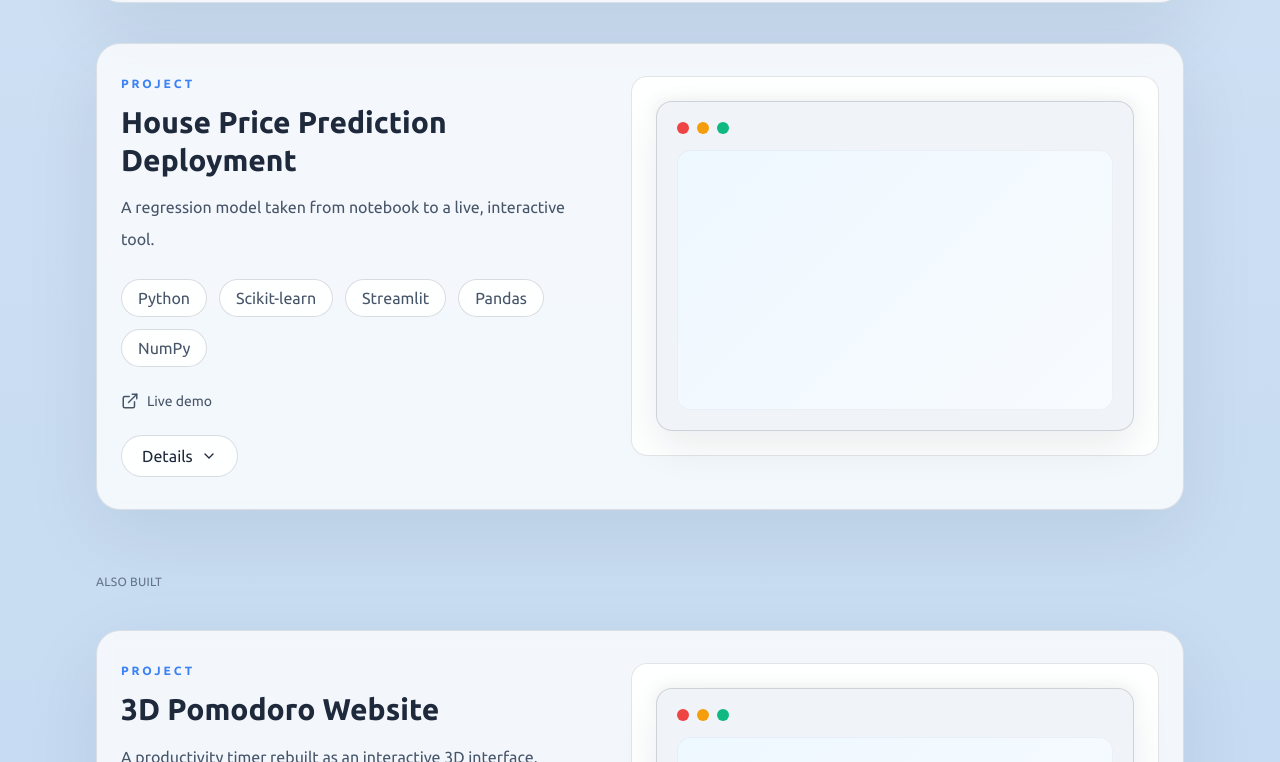
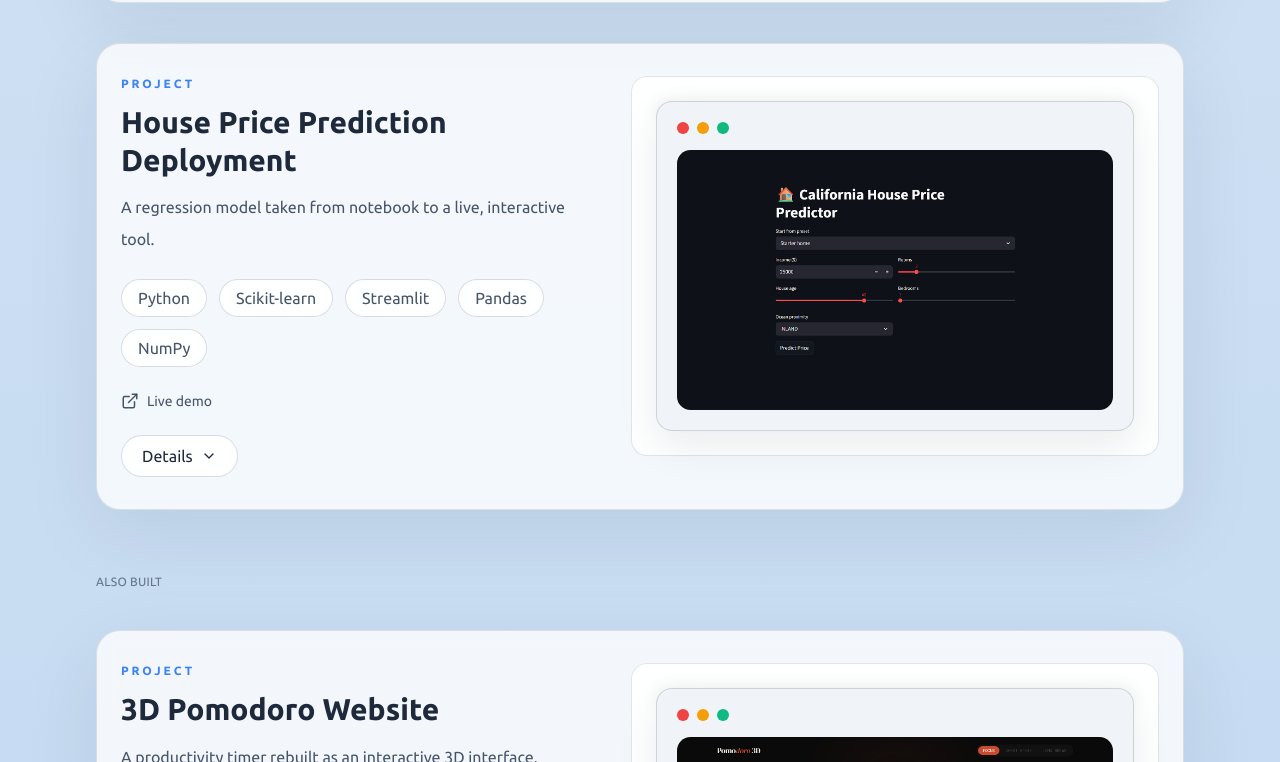
Before and after one commit to AG-Aayush/Aayush-Gnawali-PORTFOLIO-, a Next.js app in the folder portfolio/: page / in a window 1280 px wide. Shown: the part 4578-5340 px from the top of the page. Built offline with nearby package versions, Linux system fonts and the light colour scheme.

Commit message:
added project images

```diff
--- a/portfolio/src/components/sections/ProjectCard.tsx
+++ b/portfolio/src/components/sections/ProjectCard.tsx
@@ -1,5 +1,6 @@
 "use client";
 
+import Image from "next/image";
 import { useState } from "react";
 import { motion, AnimatePresence } from "framer-motion";
 import { ChevronDown, ExternalLink } from "lucide-react";
@@ -110,7 +111,19 @@ export function ProjectCard({
               <span className="h-3 w-3 rounded-full bg-[#f59e0b]" />
               <span className="h-3 w-3 rounded-full bg-[#10b981]" />
             </div>
-            <div className="h-[260px] rounded-[0.85rem] bg-[linear-gradient(135deg,#eef8ff_0%,#f8fbff_100%)] shadow-[inset_0_0_0_1px_rgba(15,23,42,0.04)]" />
+            {project.images && project.images.length > 0 ? (
+              <div className="relative h-[260px] overflow-hidden rounded-[0.85rem] bg-[linear-gradient(135deg,#eef8ff_0%,#f8fbff_100%)] shadow-[inset_0_0_0_1px_rgba(15,23,42,0.04)]">
+                <Image
+                  src={project.images[0]}
+                  alt={`${project.name} screenshot`}
+                  fill
+                  sizes="(max-width: 768px) 100vw, 480px"
+                  className="object-cover"
+                />
+              </div>
+            ) : (
+              <div className="h-[260px] rounded-[0.85rem] bg-[linear-gradient(135deg,#eef8ff_0%,#f8fbff_100%)] shadow-[inset_0_0_0_1px_rgba(15,23,42,0.04)]" />
+            )}
           </div>
         </div>
       </div>
--- a/portfolio/src/data/resume.ts
+++ b/portfolio/src/data/resume.ts
@@ -94,6 +94,7 @@ export type Project = {
   stack: string[];
   github?: string;
   demo?: string;
+  images?: string[];
   featured: boolean;
 };
 
@@ -139,6 +140,7 @@ export const projects: Project[] = [
       "The gap between a model that scores well in a notebook and one that behaves sensibly in a live interface with real user input.",
     stack: ["Python", "Scikit-learn", "Streamlit", "Pandas", "NumPy"],
     demo: "https://house-price-prediction-california-6w6gf3ztnnqx76rybzdd8v.streamlit.app/",
+    images: ["/projects/project_images/house-prediction.png"],
     featured: true,
   },
   {
@@ -153,6 +155,7 @@ export const projects: Project[] = [
       "Practical performance tuning for real-time 3D in the browser: what's cheap to animate and what isn't.",
     stack: ["JavaScript", "Three.js", "GitHub Pages"],
     demo: "https://ag-aayush.github.io/pomodoro-3d/",
+    images: ["/projects/project_images/pomodoro.png"],
     featured: false,
   },
   {
```
Also changed, not shown: portfolio/public/projects/project_images/house-prediction.png (added), portfolio/public/projects/project_images/pomodoro.png (added).
